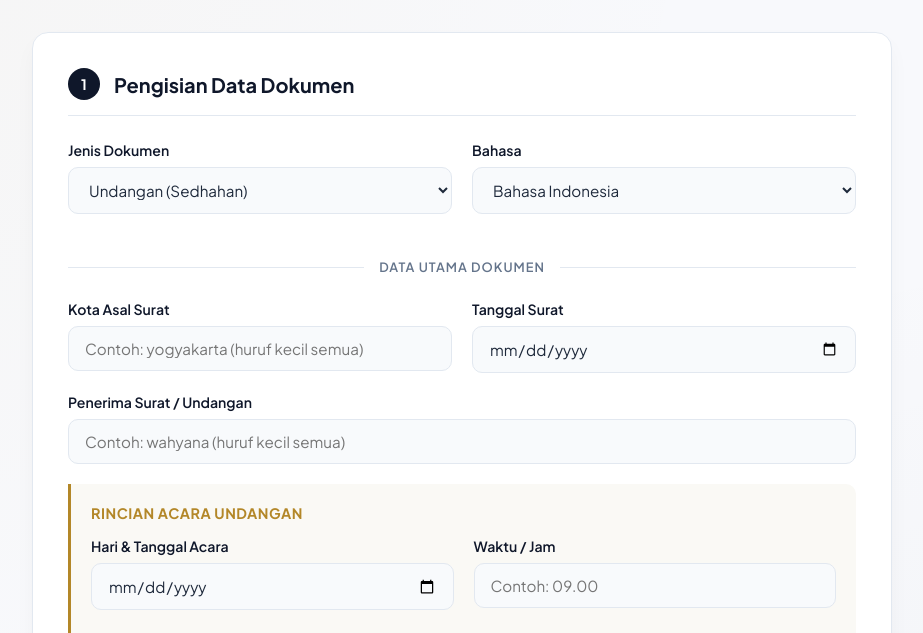
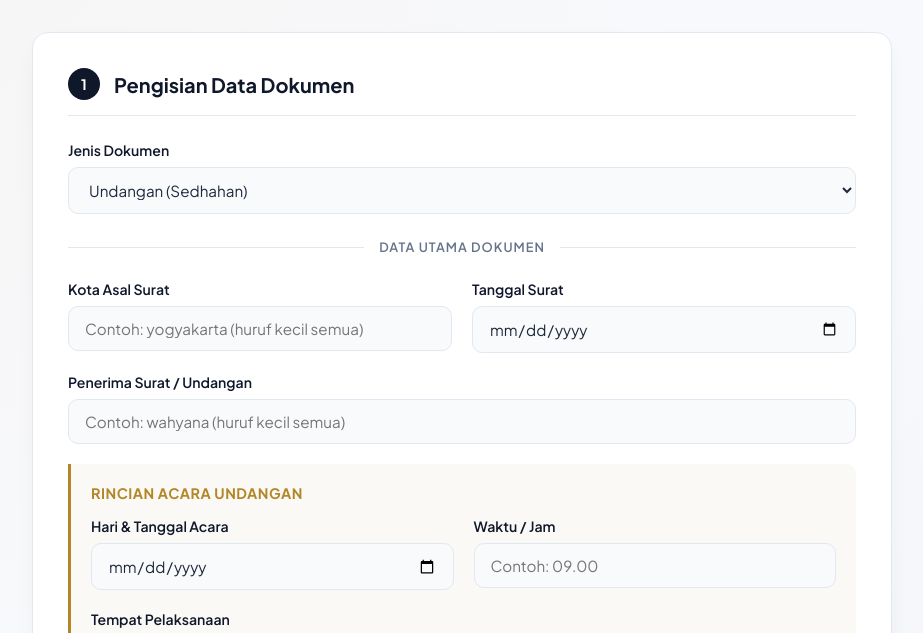
Before and after one commit to kandangjagojawa/surat-undangan-kawi, a plain HTML site: page index.html in a window 1280 px wide. Shown: the part 160-793 px from the top of the page, without its empty margins (178-1101 px from the left). Drawn offline with nearby package versions, Linux system fonts and the light colour scheme.

Commit message:
Refactor document type selection in form

```diff
--- a/index.html
+++ b/index.html
@@ -41,7 +41,6 @@
 
       <form id="docForm">
 
-        <div class="form-grid-2">
         <div class="form-group">
           <label for="docType">Jenis Dokumen</label>
           <div class="select-wrapper">
@@ -49,17 +48,6 @@
               <option value="undangan">Undangan (Sedhahan)</option>
               <option value="surat">Surat (Serat)</option>
             </select>
-            </div>
-          </div>
-
-          <div class="form-group">
-            <label for="docLang">Bahasa</label>
-            <div class="select-wrapper">
-              <select id="docLang">
-                <option value="indonesia">Bahasa Indonesia</option>
-                <option value="jawa">Bahasa Jawa / Kawi</option>
-              </select>
-            </div>
           </div>
         </div>
 
```
Lines whose indentation alone changed are shown as unchanged.
